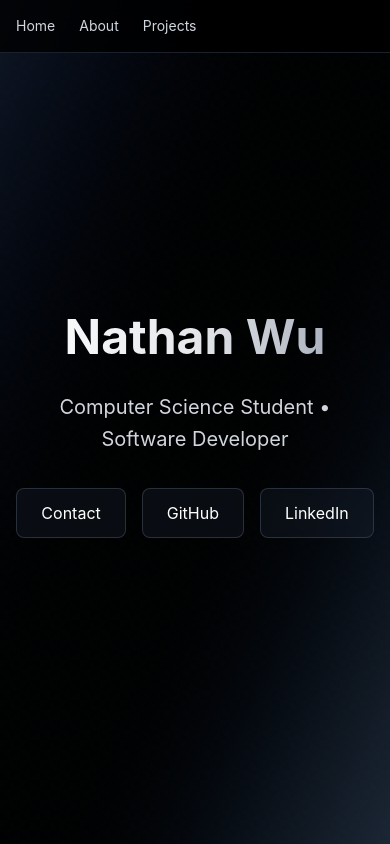
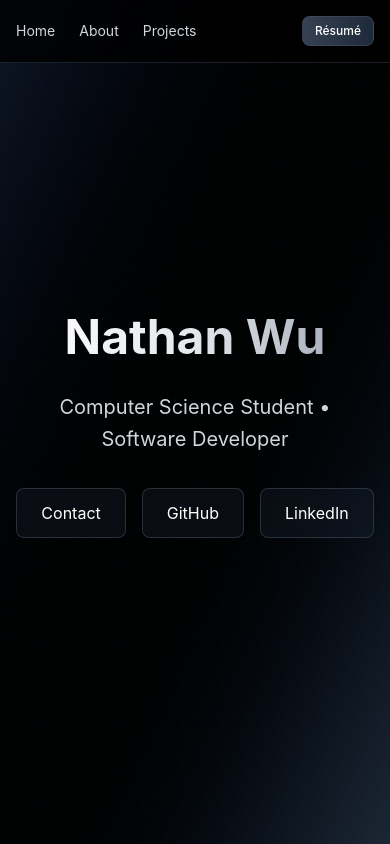
Before and after one commit to nathan-wooo/portfolio-website, a React (Vite) app: page / in a window 390 px wide. Shown: the top 844 px of the page. Built offline with nearby package versions, Linux system fonts and the light colour scheme.

Commit message:
added resume button for mobile view

```diff
--- a/src/App.jsx
+++ b/src/App.jsx
@@ -70,7 +70,7 @@ const App = () => {
               href="/resume.pdf"
               target="_blank"
               rel="noopener noreferrer"
-              className="hidden md:inline-block bg-gradient-to-r from-gray-700 to-gray-800 hover:from-gray-600 hover:to-gray-700 px-4 py-2 rounded-lg text-sm font-medium transition-all duration-300 transform hover:scale-105 border border-gray-600/50"
+              className="inline-block bg-gradient-to-r from-gray-700 to-gray-800 hover:from-gray-600 hover:to-gray-700 px-3 py-1.5 md:px-4 md:py-2 rounded-lg text-xs md:text-sm font-medium transition-all duration-300 transform hover:scale-105 border border-gray-600/50"
             >
               Résumé
             </a>
```
